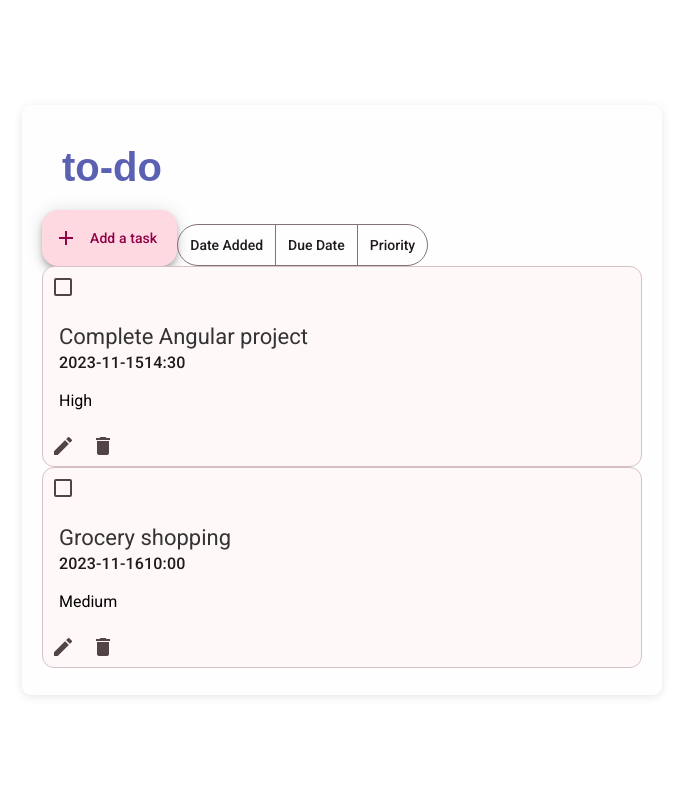
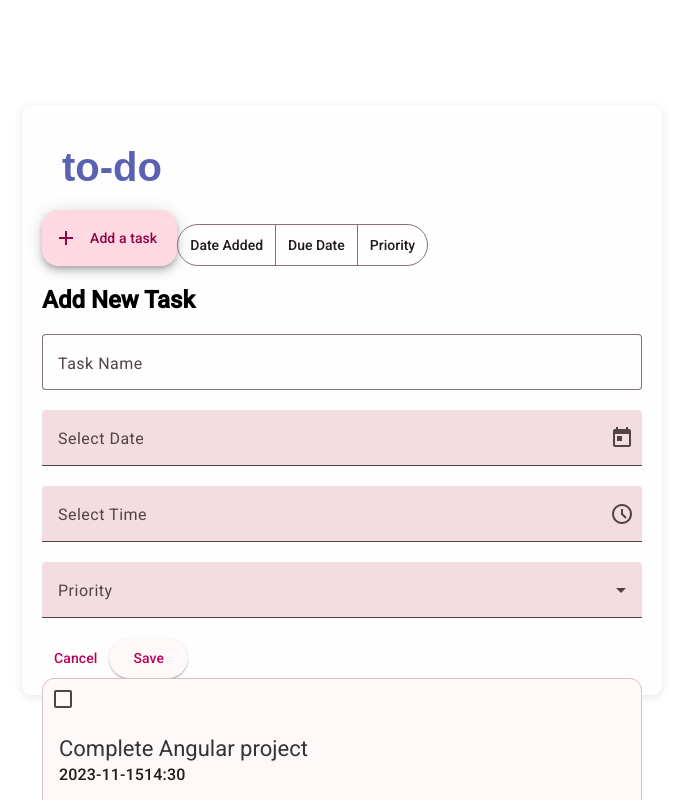
Before and after one commit to JalaAguirre/cmsc129-lab3-angular-todo, an Angular app in the folder my-to-do/: page / in a window 1280 px wide. Shown: the top 800 px of the page, without its empty margins (298-981 px from the left). Built offline with nearby package versions, Linux system fonts and the light colour scheme; data requests are answered from the project's data file.

Commit message:
Implemented delete task

```diff
--- a/my-to-do/db.json
+++ b/my-to-do/db.json
@@ -1,7 +1,7 @@
 {
-    "tasks": [
+  "tasks": [
     {
-      "id": 1,
+      "id": "1",
       "name": "Complete Angular project",
       "date": "2023-11-15",
       "time": "14:30",
@@ -9,12 +9,12 @@
       "done": false
     },
     {
-      "id": 2,
+      "id": "2",
       "name": "Grocery shopping",
       "date": "2023-11-16",
       "time": "10:00",
       "priority": "Medium",
       "done": false
     }
-    ]
+  ]
 }
--- a/my-to-do/package.json
+++ b/my-to-do/package.json
@@ -43,6 +43,7 @@
     "karma-coverage": "~2.2.0",
     "karma-jasmine": "~5.1.0",
     "karma-jasmine-html-reporter": "~2.1.0",
+    "prettier": "3.5.3",
     "typescript": "~5.7.2"
   }
 }
--- a/my-to-do/src/app/Task.ts
+++ b/my-to-do/src/app/Task.ts
@@ -1,10 +1,10 @@
 export interface Task {
-  id: number;
+  id?: number;
   name: string;
   date: string;
   time: string;
   priority: 'High' | 'Medium' | 'Low';
-  done: boolean;
+  done?: boolean;
 }
 
 interface TaskList {
--- a/my-to-do/src/app/add-task-modal/add-task-modal.component.html
+++ b/my-to-do/src/app/add-task-modal/add-task-modal.component.html
@@ -1,25 +1,24 @@
 <h2 mat-dialog-title>Add New Task</h2>
-<mat-dialog-content>
+<mat-dialog-content (ngSubmit)="onSubmit()">
     <mat-form-field appearance="outline">
         <mat-label>Task Name</mat-label>
-    <input matInput placeholder="Enter task name">
+        <input type="text" name="name" [(ngModel)]="name" id="name" matInput placeholder="Enter task name">
     </mat-form-field>
     <mat-form-field>
         <mat-label>Select Date</mat-label>
-    <input matInput [matDatepicker]="datepicker">
+        <input type="text" name="date" [(ngModel)]="date" id="date" matInput [matDatepicker]="datepicker">
         <mat-datepicker #datepicker/>
         <mat-datepicker-toggle [for]="datepicker" matSuffix/>
     </mat-form-field>
     <mat-form-field>
         <mat-label>Select Time</mat-label>
-    <input matInput
-        [matTimepicker]="timepicker">
+        <input type="text" name="time" [(ngModel)]="time" id="time" matInput [matTimepicker]="timepicker">
         <mat-timepicker #timepicker/>
         <mat-timepicker-toggle [for]="timepicker" matSuffix/>
     </mat-form-field>
     <mat-form-field>
         <mat-label>Priority</mat-label>
-    <mat-select>
+        <mat-select type="text" name="priority" [(ngModel)]="priority" id="priority">
             <mat-option value="high">High</mat-option>
             <mat-option value="medium">Medium</mat-option>
             <mat-option value="low">Low</mat-option>
@@ -28,5 +27,5 @@
 </mat-dialog-content>
 <mat-dialog-actions align="end">
     <button mat-button mat-dialog-close>Cancel</button>
-    <app-add-button (btnClick)="toggleAddTask()"></app-add-button>
+    <app-add-button (btnClick)="onSubmit()"></app-add-button>
 </mat-dialog-actions>
--- a/my-to-do/src/app/add-task-modal/add-task-modal.component.ts
+++ b/my-to-do/src/app/add-task-modal/add-task-modal.component.ts
@@ -1,4 +1,4 @@
-import { ChangeDetectionStrategy, Component, OnInit } from '@angular/core';
+import { ChangeDetectionStrategy, Component, OnInit, Output, EventEmitter } from '@angular/core';
 import { CommonModule } from '@angular/common';
 import { MatDialogModule } from '@angular/material/dialog';
 import { MatButtonModule } from '@angular/material/button';
@@ -10,6 +10,9 @@ import { MatNativeDateModule } from '@angular/material/core';
 import { provideNativeDateAdapter } from '@angular/material/core';
 import { MatSelectModule } from '@angular/material/select';
 import { AddButtonComponent } from '../add-button/add-button.component';
+import { FormsModule } from '@angular/forms';
+
+import { Task } from '../Task';
 
 @Component({
   standalone: true,
@@ -25,7 +28,8 @@ import { AddButtonComponent } from '../add-button/add-button.component';
     MatDatepickerModule,
     MatNativeDateModule,
     MatSelectModule,
-    AddButtonComponent
+    AddButtonComponent,
+    FormsModule
   ],
   changeDetection: ChangeDetectionStrategy.OnPush,
   templateUrl: './add-task-modal.component.html',
@@ -36,12 +40,39 @@ import { AddButtonComponent } from '../add-button/add-button.component';
   `]
 })
 export class AddTaskModalComponent implements OnInit{
+  @Output() onAddTask: EventEmitter<Task> = new EventEmitter();
+  name: string = '';
+  date: string = '';
+  time: string = '';
+  priority: 'High' | 'Medium' | 'Low' = 'Medium'; // Default value
+  done: boolean = false;
+
 
   constructor(){}
 
   ngOnInit(): void {}
 
-  toggleAddTask() {
+  onSubmit(){
     console.log('Add');
+    if(!this.name) {
+      alert('Please add a task!');
+      return
+    }
+
+    const newTask: Task = {
+      id: 0,
+      name: this.name,
+      date: this.date,
+      time: this.time,
+      priority: this.priority,
+      done: false
+    }
+
+    this.onAddTask.emit(newTask);
+
+    this.name = '';
+    this.date = '';
+    this.time = '';
+    this.priority = 'Medium';
   }
 }
--- a/my-to-do/src/app/app.component.ts
+++ b/my-to-do/src/app/app.component.ts
@@ -1,7 +1,7 @@
 import { Component } from '@angular/core';
 import { RouterOutlet } from '@angular/router';
 import { AddTaskButtonComponent } from './add-task-button/add-task-button.component';
-import {MatSelectModule} from '@angular/material/select';
+import { MatSelectModule } from '@angular/material/select';
 import { SortTaskButtonComponent } from "./sort-task-button/sort-task-button.component";
 import { TasksComponent } from "./tasks/tasks.component";
 
@@ -15,4 +15,5 @@ import { TasksComponent } from "./tasks/tasks.component";
 })
 export class AppComponent {
   title = 'my-to-do';
+
 }
--- a/my-to-do/src/app/app.config.ts
+++ b/my-to-do/src/app/app.config.ts
@@ -1,8 +1,7 @@
 import { ApplicationConfig, provideZoneChangeDetection } from '@angular/core';
 import { provideRouter } from '@angular/router';
 import { provideAnimations } from '@angular/platform-browser/animations';
-import { HttpClientModule } from '@angular/common/http';
-import { importProvidersFrom } from '@angular/core';
+import { provideHttpClient, withFetch } from '@angular/common/http';
 
 import { routes } from './app.routes';
 import { provideClientHydration, withEventReplay } from '@angular/platform-browser';
@@ -12,6 +11,6 @@ export const appConfig: ApplicationConfig = {
     provideRouter(routes),
     provideClientHydration(withEventReplay()),
     provideAnimations(),
-    importProvidersFrom(HttpClientModule)
+    provideHttpClient(withFetch())
   ]
 };
--- a/my-to-do/src/app/services/task.service.ts
+++ b/my-to-do/src/app/services/task.service.ts
@@ -1,8 +1,13 @@
 import { Injectable } from '@angular/core';
 import { HttpClient, HttpHeaders } from '@angular/common/http';
 import { Observable, of } from 'rxjs';
-import {Task} from '../Task';
-import {TASKS} from '../mock-task';
+import { Task } from '../Task';
+
+const httpOptions = {
+  headers: new HttpHeaders({
+    'Content-Type': 'application/json'
+  })
+};
 
 @Injectable({
   providedIn: 'root'
@@ -12,7 +17,18 @@ export class TaskService {
 
   constructor(private http:HttpClient) { }
 
-  getTasks(): Observable<Task[]>{
+  getTasks(): Observable<Task[]> {
     return this.http.get<Task[]>(this.apiUrl);
   }
+
+  deleteTask(task: Task): Observable<Task> {
+    const url = `${this.apiUrl}/${task.id}`;
+    console.log('Attempting to delete at URL:', url); // Debug log
+
+    return this.http.delete<Task>(url);
+  }
+
+  addTask(task: Task): Observable<Task> {
+    return this.http.post<Task>(this.apiUrl, task, httpOptions);
+  }
 }
--- a/my-to-do/src/app/task-item/task-item.component.html
+++ b/my-to-do/src/app/task-item/task-item.component.html
@@ -15,7 +15,7 @@
     <button mat-icon-button>
       <mat-icon>edit</mat-icon>
     </button>
-    <button mat-icon-button>
+    <button (click)="onDelete(task)" mat-icon-button>
       <mat-icon>delete</mat-icon>
     </button>
   </div>
--- a/my-to-do/src/app/task-item/task-item.component.ts
+++ b/my-to-do/src/app/task-item/task-item.component.ts
@@ -1,4 +1,4 @@
-import { Component, OnInit, Input } from '@angular/core';
+import { Component, OnInit, Input, Output, EventEmitter } from '@angular/core';
 import { Task } from '../Task';
 import {MatCardModule} from '@angular/material/card';
 import {MatCheckboxModule} from '@angular/material/checkbox';
@@ -18,10 +18,13 @@ import {MatButtonModule} from '@angular/material/button';
 })
 export class TaskItemComponent implements OnInit{
   @Input() task!: Task;
+  @Output() onDeleteTask: EventEmitter<Task> = new EventEmitter();
 
   constructor() {}
 
   ngOnInit(): void {}
 
-
+  onDelete(task: Task) {
+    this.onDeleteTask.emit(task);
+  }
 }
--- a/my-to-do/src/app/tasks/tasks.component.html
+++ b/my-to-do/src/app/tasks/tasks.component.html
@@ -1,3 +1,4 @@
 <div class="tasks-container">
-  <app-task-item *ngFor="let task of tasks" [task]="task"></app-task-item>
+  <app-add-task-modal (onAddTask)="addTask($event)"></app-add-task-modal>
+  <app-task-item *ngFor="let task of tasks" [task]="task" (onDeleteTask)="deleteTask(task)"></app-task-item>
 </div>
--- a/my-to-do/src/app/tasks/tasks.component.ts
+++ b/my-to-do/src/app/tasks/tasks.component.ts
@@ -3,13 +3,13 @@ import { CommonModule } from '@angular/common';
 import { TaskItemComponent } from '../task-item/task-item.component';
 import { TaskService } from '../services/task.service';
 import { Task } from '../Task';
+import { AddTaskModalComponent } from "../add-task-modal/add-task-modal.component";
 
 @Component({
   selector: 'app-tasks',
   standalone: true,
   imports: [CommonModule,
-            TaskItemComponent
-  ],
+    TaskItemComponent, AddTaskModalComponent],
   templateUrl: './tasks.component.html',
   styleUrl: './tasks.component.css'
 })
@@ -19,6 +19,29 @@ export class TasksComponent implements OnInit {
   constructor(private taskService: TaskService) {}
 
   ngOnInit(): void{
-    this.taskService.getTasks().subscribe((tasks => this.tasks = tasks));
+    this.taskService.getTasks().subscribe(tasks => {
+      this.tasks = tasks;
+      console.log('Tasks loaded:', tasks); // Verify in console
+    });
+  }
+
+  deleteTask(task: Task) {
+    this.taskService.deleteTask(task).subscribe({
+      next: () => {
+        this.tasks = this.tasks.filter(t => t.id !== task.id);
+      },
+      error: (err) => {
+        console.error('Error deleting task:', err);
+      }
+    });
+  }
+
+  // Fix the syntax error and add proper method
+  addTask(task: Task) {
+    console.log('Adding task:', task);
+    // Add your task service call here
+    this.taskService.addTask(task).subscribe(newTask => {
+      this.tasks.push(newTask);
+    });
   }
 }
```
Also changed, not shown: 2 other files (tests, documents, lock files or other folders). Lines whose indentation alone changed are shown as unchanged.
